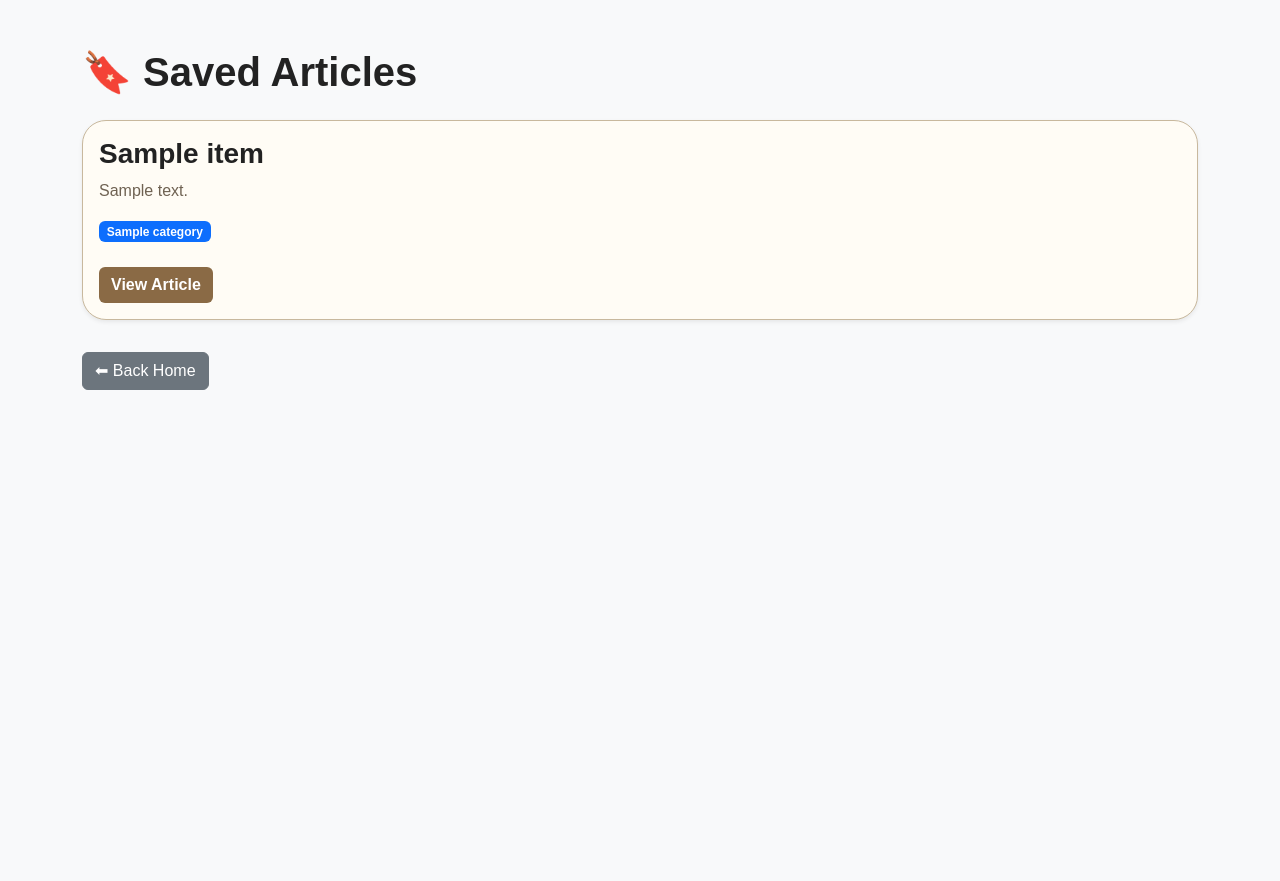
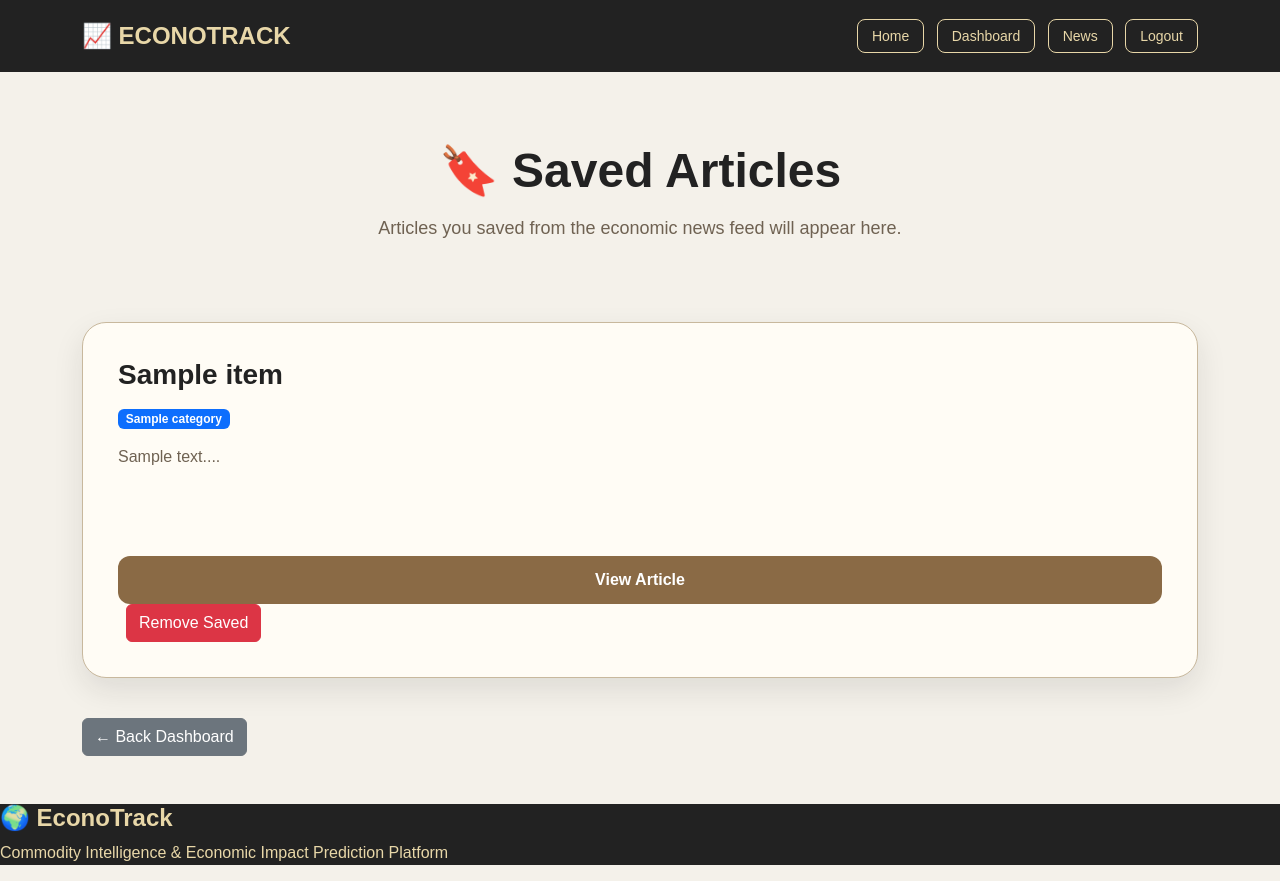
Before and after one commit to janeeswar/Git-exercise-G089, a Python web app: template econotrack/templates/bookmarks.html in a window 1280 px wide. Before the commit the page ends 390 px from the top, so only its background shows below. Run offline with Jinja, Linux system fonts and the light colour scheme; the template is opened without the code that fills it: most values are stand-ins (such as "Sample title", 1, 10 or a date in 2020).

Commit message:
style saved articles page

```diff
--- a/econotrack/templates/bookmarks.html
+++ b/econotrack/templates/bookmarks.html
@@ -2,62 +2,124 @@
 <html lang="en">
 
 <head>
+
     <meta charset="UTF-8">
     <meta name="viewport" content="width=device-width, initial-scale=1.0">
-    <title>Saved Articles</title>
+    <title>Saved Articles | EconoTrack</title>
 
     <link href="https://cdn.jsdelivr.net/npm/bootstrap@5.3.0/dist/css/bootstrap.min.css" rel="stylesheet">
 
     <link rel="stylesheet" href="{{ url_for('static', filename='style.css') }}">
+
 </head>
 
-<body class="bg-light">
+<body>
 
-    <div class="container mt-5">
+    <nav class="navbar-custom">
 
-        <h1 class="fw-bold mb-4">
+        <div class="container d-flex justify-content-between align-items-center">
+
+            <a href="/" class="brand">
+                📈 ECONOTRACK
+            </a>
+
+            <div>
+                <a href="/" class="nav-btn">Home</a>
+                <a href="/dashboard" class="nav-btn">Dashboard</a>
+                <a href="/news" class="nav-btn">News</a>
+                <a href="/logout" class="nav-btn">Logout</a>
+            </div>
+
+        </div>
+
+    </nav>
+
+
+    <section class="hero">
+
+        <h1>
             🔖 Saved Articles
         </h1>
 
-        {% for item in saved %}
+        <p>
+            Articles you saved from the economic news feed will appear here.
+        </p>
 
-            <div class="card shadow-sm mb-3">
+    </section>
 
-                <div class="card-body">
+
+    <div class="container mt-4 mb-5">
+
+        {% if saved|length == 0 %}
+
+            <div class="hub-card text-center">
+
+                <div class="icon">
+                    📰
+                </div>
+
+                <h3>
+                    No Saved Articles Yet
+                </h3>
+
+                <p>
+                    Go to the Economic News Feed and click Save on any article you want to keep.
+                </p>
+
+                <a href="/news" class="btn-main compare-btn">
+                    Open News Feed
+                </a>
+
+            </div>
+
+        {% else %}
+
+            {% for item in saved %}
+
+                <div class="hub-card mb-4">
 
                     <h3>
                         {{ item.title }}
                     </h3>
 
-                    <p class="text-muted">
-                        {{ item.content }}
-                    </p>
-
-                    <span class="badge bg-primary">
+                    <span class="badge bg-primary mb-3">
                         {{ item.category }}
                     </span>
 
-                    <br><br>
+                    <p>
+                        {{ item.content[:250] }}...
+                    </p>
 
-                    <a href="/view/{{ item.id }}"
-                       class="btn btn-primary">
+                    <a href="/view/{{ item.id }}" class="btn-main compare-btn">
+                        View Article
+                    </a>
 
-                        View Article
-
+                    <a href="/bookmark/{{ item.id }}" class="btn btn-danger ms-2">
+                        Remove Saved
                     </a>
 
                 </div>
 
-            </div>
+            {% endfor %}
 
-        {% endfor %}
+        {% endif %}
 
-        <a href="/"
-           class="btn btn-secondary mt-3">
+        <a href="/dashboard" class="btn btn-secondary mt-3">
+            ← Back Dashboard
+        </a>
 
-           ⬅ Back Home
+    </div>
 
-        </a>
+
+    <div class="footer">
+
+        <h4>
+            🌍 EconoTrack
+        </h4>
+
+        <p>
+            Commodity Intelligence & Economic Impact Prediction Platform
+        </p>
 
     </div>
 
```
